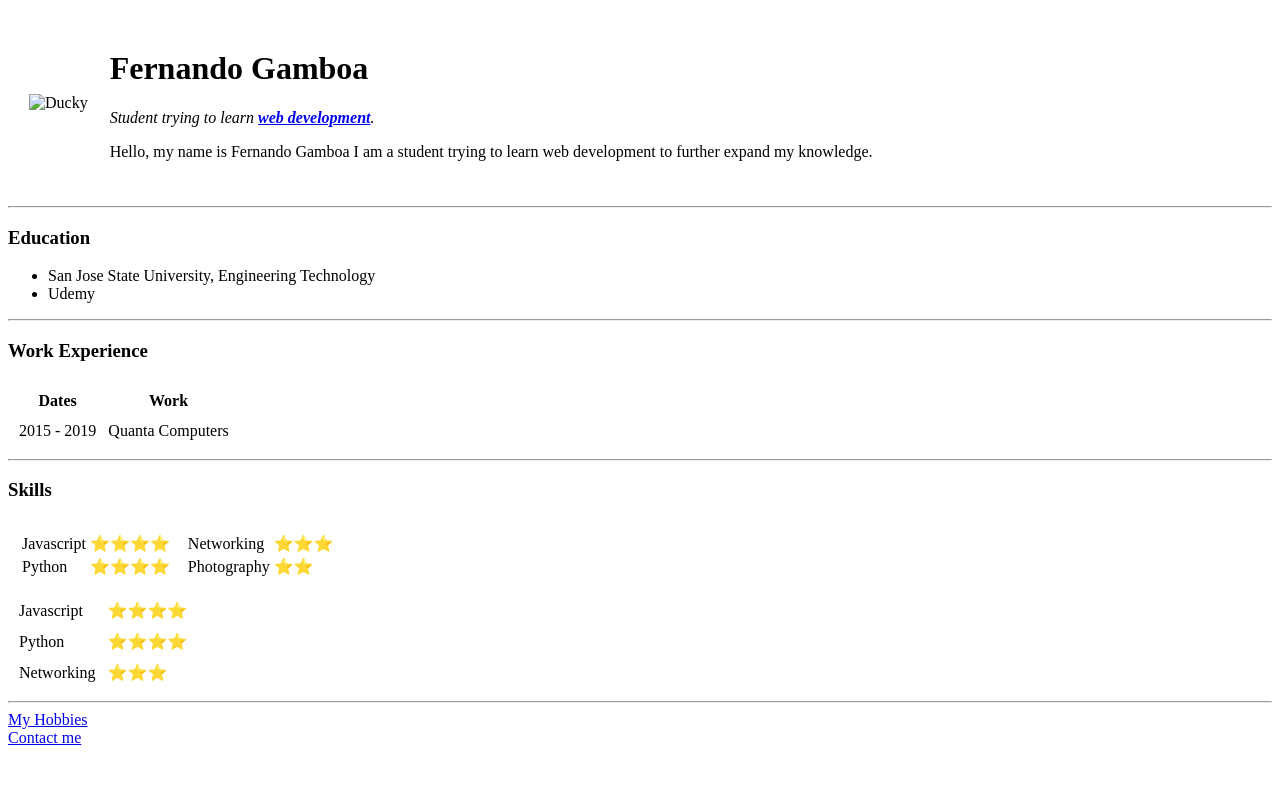
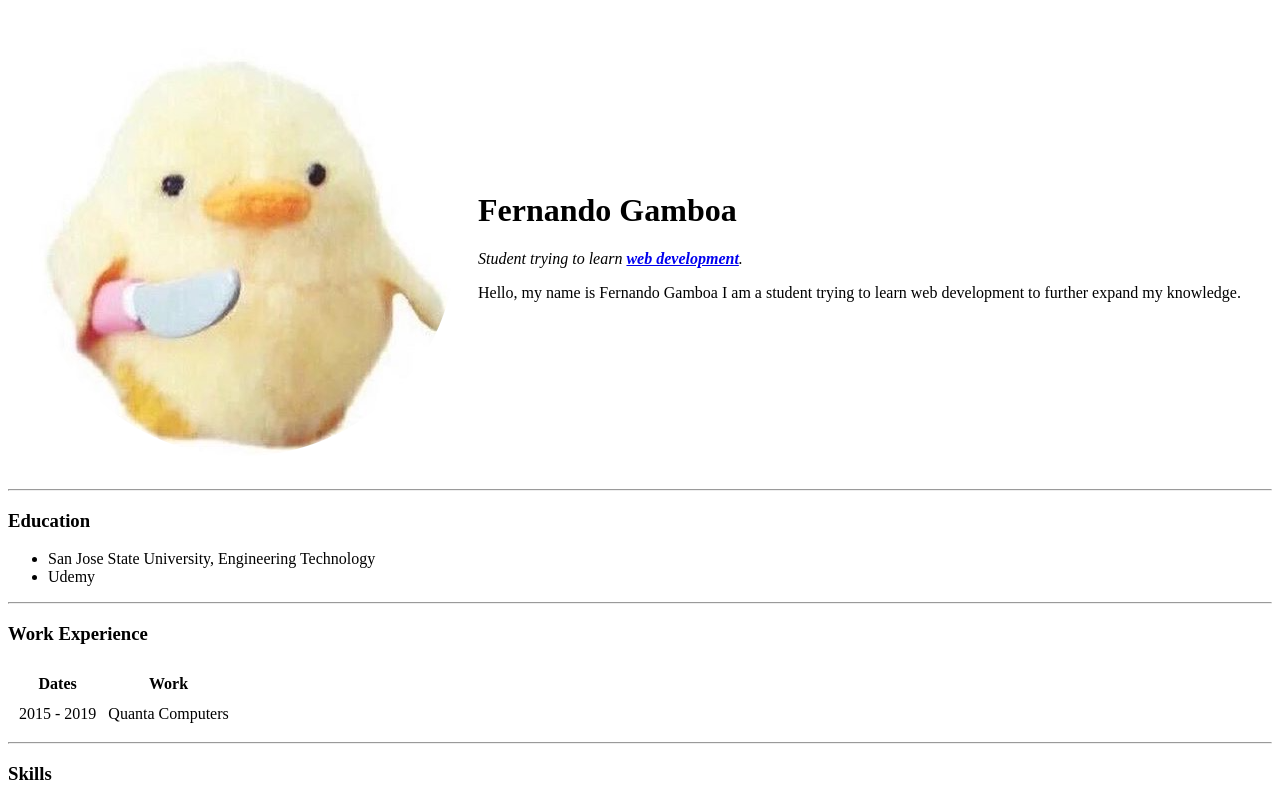
Before and after one commit to Fernando-Gamboa/html-intro, a plain HTML site: page index.html in a window 1280 px wide. Shown: the top 800 px of the page. Drawn offline with Linux system fonts and the light colour scheme.

Commit message:
Changed source of image for ducky

```diff
--- a/index.html
+++ b/index.html
@@ -10,7 +10,7 @@
     <table cellspacing="20">
       <tr>
         <td>
-          <img src="images/ducky.png" alt="Ducky">
+          <img src="ducky.png" alt="Ducky">
         </td>
         <td>
           <h1>Fernando Gamboa</h1>
```
